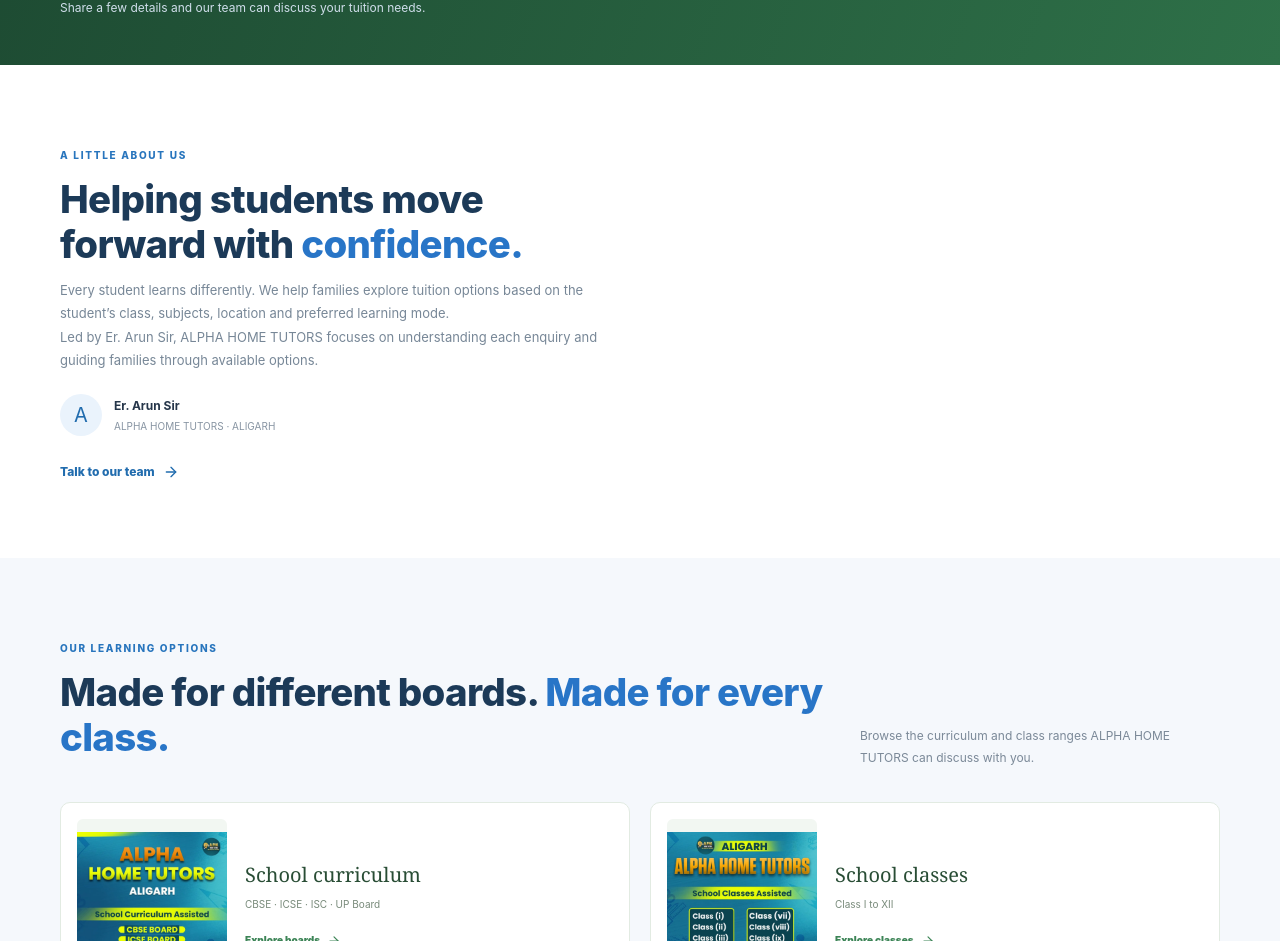
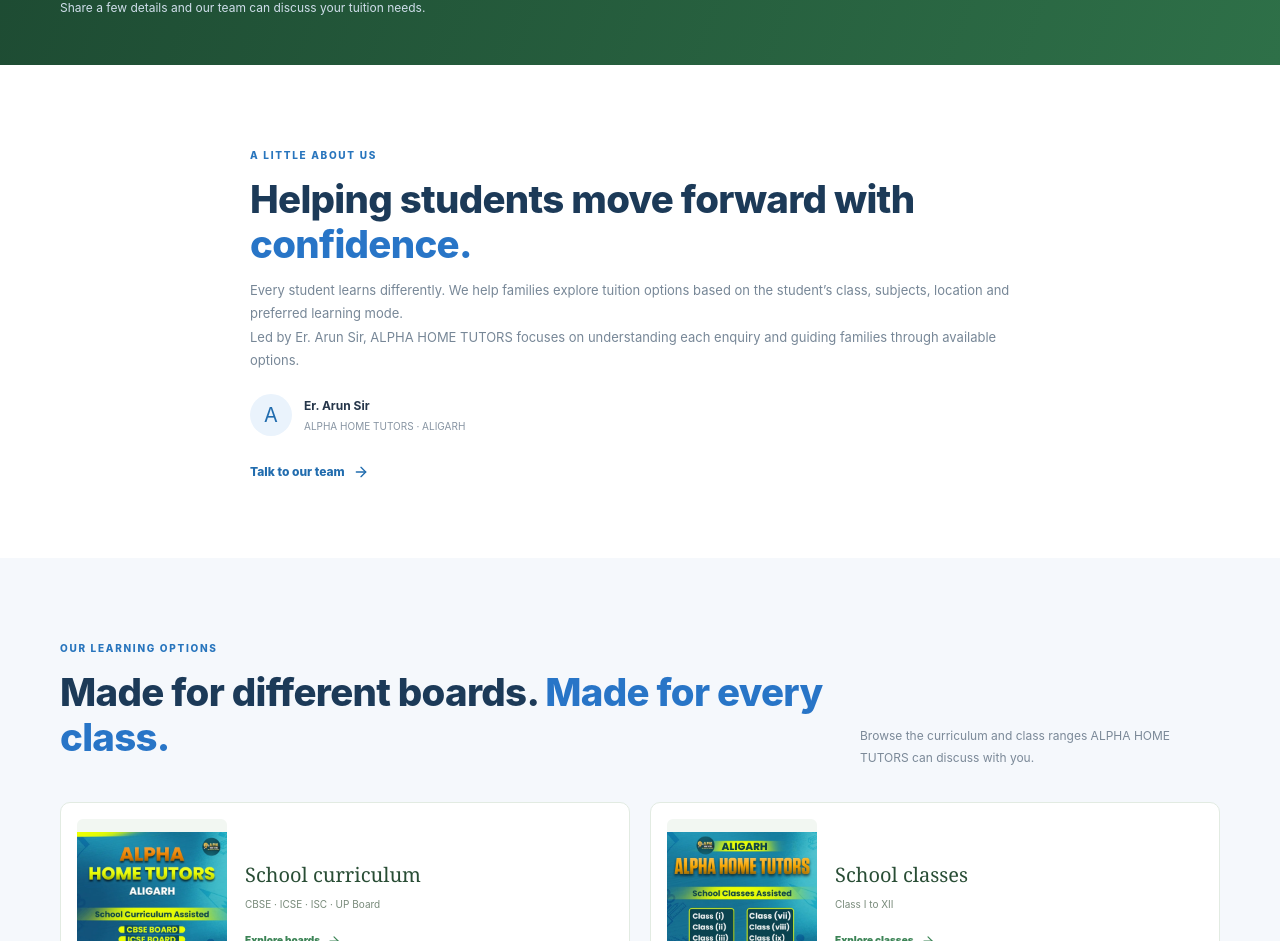
Before and after one commit to anshjaat-ui/Tutors, a React (Vite) app in the folder frontend/: page / in a window 1280 px wide. Shown: the part 4356-5297 px from the top of the page. Built offline with nearby package versions, Linux system fonts and the light colour scheme; no server answers.

Commit message:
Center about section after removing image column

```diff
--- a/frontend/src/index.css
+++ b/frontend/src/index.css
@@ -176,7 +176,7 @@ button, a {
 .t360-center-head{text-align:center;max-width:650px;margin:0 auto 35px}.t360-center-head h2{margin:12px 0}.t360-center-head p{font-size:12px;color:#8190a0;line-height:1.7}.t360-benefit-grid{display:grid;grid-template-columns:repeat(3,1fr);gap:15px}.t360-benefit{background:#fff;border:1px solid #e5ebf2;border-radius:5px;padding:23px;min-height:190px}.t360-benefit>span{width:43px;height:43px;border-radius:50%;display:grid;place-items:center;background:#eaf3fc;color:#2674ba}.t360-benefit h3,.t360-step h3{font-size:17px;color:#24415e;margin:17px 0 8px}.t360-benefit p,.t360-step p{font-size:11px;line-height:1.8;color:#7b8998;margin:0}
 .t360-steps{display:grid;grid-template-columns:repeat(4,1fr);gap:14px}.t360-step{position:relative;padding:23px 20px;border:1px solid #e4ebf2;border-radius:5px;background:#fff;min-height:205px}.t360-step-number{position:absolute;right:17px;top:13px;font-size:22px;font-weight:800;color:#dce8f3}.t360-step-icon{width:48px;height:48px;border-radius:50%;background:#eaf3fc;color:#2674ba;display:grid;place-items:center}.t360-step h3{font-size:16px}
 .t360-cta-band{padding:48px 0;background:#173e65;color:#fff}.t360-cta-inner{display:flex;align-items:center;justify-content:space-between;gap:30px}.t360-cta-inner .t360-kicker{color:#b9d8f5}.t360-cta-inner h2{font-size:32px;margin:10px 0;color:#fff}.t360-cta-inner h2 em{color:#a9d2fa;font-style:normal}.t360-cta-inner p{font-size:12px;color:#d0deeb}.t360-primary-light{background:#fff;color:#1769b2;white-space:nowrap}
-.t360-about{display:grid;grid-template-columns:1fr 1fr;gap:65px;align-items:center}.t360-about-photo{height:390px;position:relative;border-radius:6px;background:linear-gradient(0deg,#102f51c9,transparent 65%),url('https://images.unsplash.com/photo-1427504494785-3a9ca7044f45?auto=format&fit=crop&w=1000&q=85') center/cover}.t360-about-photo>div{position:absolute;bottom:25px;left:25px;color:#fff}.t360-about-photo span,.t360-about-photo b{display:block}.t360-about-photo span{font-size:9px;letter-spacing:2px}.t360-about-photo b{font-size:23px;margin-top:8px}.t360-about-copy>p,.t360-enquiry-copy>p,.t360-faq>div>p{font-size:13px;line-height:1.8;color:#778797}.t360-founder{display:flex;align-items:center;gap:12px;margin:22px 0}.t360-founder>span{width:42px;height:42px;border-radius:50%;display:grid;place-items:center;background:#eaf3fc;color:#216cae;font-size:20px}.t360-founder b,.t360-founder small{display:block}.t360-founder b{font-size:12px}.t360-founder small{font-size:10px;color:#8794a2;margin-top:4px}.t360-text-link{display:inline-flex;align-items:center;gap:8px;color:#216cae;font-size:12px;font-weight:800;text-decoration:none}
+.t360-about{display:grid;grid-template-columns:1fr 1fr;gap:65px;align-items:center}.t360-about-single{grid-template-columns:minmax(0,780px);justify-content:center}.t360-about-photo{height:390px;position:relative;border-radius:6px;background:linear-gradient(0deg,#102f51c9,transparent 65%),url('https://images.unsplash.com/photo-1427504494785-3a9ca7044f45?auto=format&fit=crop&w=1000&q=85') center/cover}.t360-about-photo>div{position:absolute;bottom:25px;left:25px;color:#fff}.t360-about-photo span,.t360-about-photo b{display:block}.t360-about-photo span{font-size:9px;letter-spacing:2px}.t360-about-photo b{font-size:23px;margin-top:8px}.t360-about-copy>p,.t360-enquiry-copy>p,.t360-faq>div>p{font-size:13px;line-height:1.8;color:#778797}.t360-founder{display:flex;align-items:center;gap:12px;margin:22px 0}.t360-founder>span{width:42px;height:42px;border-radius:50%;display:grid;place-items:center;background:#eaf3fc;color:#216cae;font-size:20px}.t360-founder b,.t360-founder small{display:block}.t360-founder b{font-size:12px}.t360-founder small{font-size:10px;color:#8794a2;margin-top:4px}.t360-text-link{display:inline-flex;align-items:center;gap:8px;color:#216cae;font-size:12px;font-weight:800;text-decoration:none}
 .t360-enquiry{display:grid;grid-template-columns:.8fr 1.2fr;gap:65px;align-items:start}.t360-enquiry-copy h2{font-size:40px}.t360-contact-line{display:flex;align-items:center;gap:13px;margin-top:22px;color:#2674ba}.t360-contact-line>svg{width:40px;height:40px;padding:11px;border-radius:50%;background:#e7f1fb}.t360-contact-line small,.t360-contact-line b{display:block}.t360-contact-line small{font-size:9px;letter-spacing:1.3px;color:#8794a2}.t360-contact-line b{font-size:13px;color:#27445f;margin-top:4px}.t360-wa{display:inline-flex;align-items:center;gap:8px;margin-top:23px;color:#178d55;font-size:12px;font-weight:800;text-decoration:none}
 .t360-faq{display:grid;grid-template-columns:.75fr 1.25fr;gap:65px}.t360-faq-list details{border-bottom:1px solid #e2eaf1;padding:16px 0}.t360-faq-list summary{list-style:none;display:flex;align-items:center;justify-content:space-between;gap:15px;cursor:pointer;font-size:12px;font-weight:750;color:#2c4761}.t360-faq-list summary::-webkit-details-marker{display:none}.t360-faq-list details[open] summary svg{transform:rotate(180deg)}.t360-faq-list details p{font-size:11px;line-height:1.8;color:#7d8b9a;padding:10px 28px 0 0;margin:0}
 .t360-areas{padding:36px 0;background:#f5f8fc;border-top:1px solid #e8eef5}.t360-areas .t360-container{display:grid;grid-template-columns:.7fr 1.3fr;gap:30px;align-items:center}.t360-areas h2{font-size:27px;margin-bottom:0}.t360-area-grid{display:grid;grid-template-columns:repeat(2,1fr);gap:11px}.t360-area-grid span{display:flex;align-items:center;gap:7px;font-size:11px;color:#62758a}.t360-area-grid svg{color:#2875bd}
```
